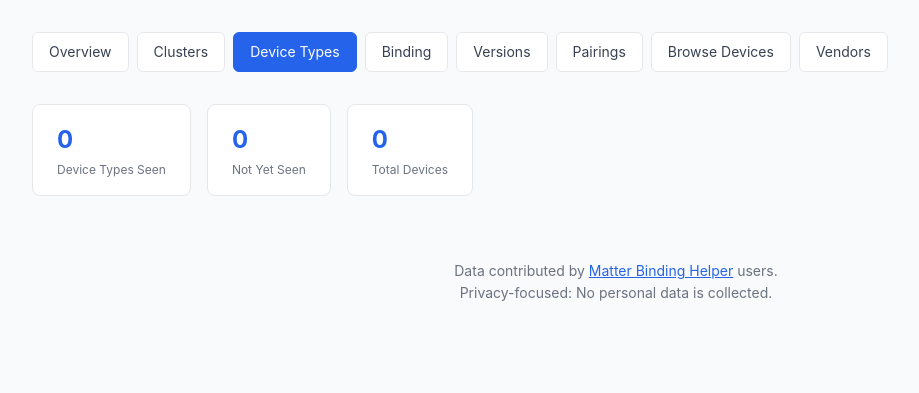
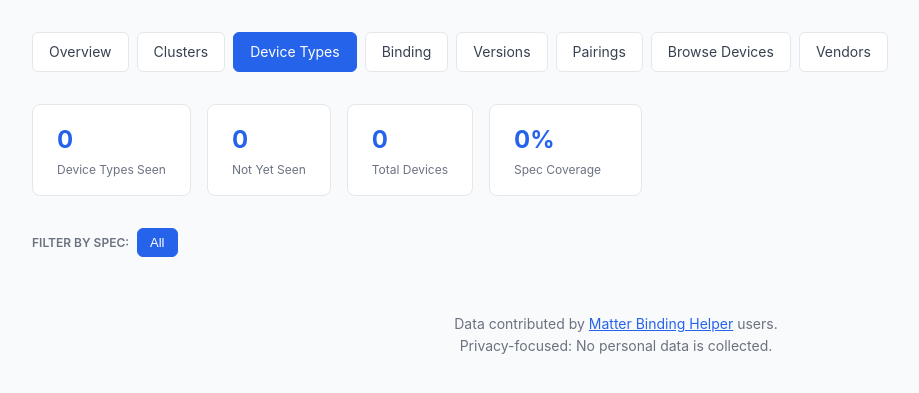
Before and after one commit to matter-survey/site, a Symfony app: template templates/stats/device_types.html.twig in a window 1280 px wide. Shown: the part 94-487 px from the top of the page, without its empty margins (24-943 px from the left). Run offline with Twig, Linux system fonts and the light colour scheme; the template is opened without the code that fills it, so the values that code supplies are empty; some libraries are stand-ins or nearby versions.

Commit message:
feat: improve device types page with categorized unseen types and filters
- Group "Not Yet Seen" device types by category (same format as seen types)
- Add spec version filter buttons (1.0, 1.2, 1.3, 1.4)
- Add spec coverage progress bar showing % of Matter spec types seen
- Use dashed border style to visually distinguish unseen device types
- Update tests to match new categorized structure

```diff
--- a/templates/stats/device_types.html.twig
+++ b/templates/stats/device_types.html.twig
@@ -220,6 +220,95 @@
         margin-top: 0.25rem;
     }
 
+    .filter-bar {
+        display: flex;
+        gap: 0.5rem;
+        margin-bottom: 1.5rem;
+        flex-wrap: wrap;
+        align-items: center;
+    }
+
+    .filter-label {
+        font-size: 0.75rem;
+        color: var(--gray-500);
+        text-transform: uppercase;
+        font-weight: 600;
+    }
+
+    .filter-btn {
+        padding: 0.375rem 0.75rem;
+        background: white;
+        border: 1px solid var(--gray-200);
+        border-radius: 0.375rem;
+        font-size: 0.8125rem;
+        cursor: pointer;
+        transition: all 0.15s;
+        text-decoration: none;
+        color: var(--gray-600);
+    }
+
+    .filter-btn:hover {
+        background: var(--gray-50);
+        border-color: var(--gray-300);
+    }
+
+    .filter-btn.active {
+        background: var(--primary);
+        color: white;
+        border-color: var(--primary);
+    }
+
+    .unseen-category {
+        opacity: 0.75;
+    }
+
+    .unseen-category .category-header {
+        background: var(--gray-50);
+    }
+
+    .unseen-category .device-type-card {
+        border: 1px dashed var(--gray-300);
+        background: white;
+    }
+
+    .unseen-category .device-type-count {
+        color: var(--gray-400);
+        font-size: 0.875rem;
+    }
+
+    .section-divider {
+        display: flex;
+        align-items: center;
+        gap: 1rem;
+        margin: 2rem 0;
+        color: var(--gray-400);
+        font-size: 0.875rem;
+    }
+
+    .section-divider::before,
+    .section-divider::after {
+        content: '';
+        flex: 1;
+        height: 1px;
+        background: var(--gray-200);
+    }
+
+    .progress-bar-container {
+        background: var(--gray-200);
+        border-radius: 9999px;
+        height: 8px;
+        overflow: hidden;
+        flex: 1;
+        max-width: 200px;
+    }
+
+    .progress-bar-fill {
+        height: 100%;
+        background: var(--primary);
+        border-radius: 9999px;
+        transition: width 0.3s;
+    }
+
     .icon-lightbulb::before { content: '💡'; }
     .icon-thermometer::before { content: '🌡️'; }
     .icon-lock::before { content: '🔒'; }
@@ -283,6 +372,8 @@
     {% for category, types in groupedDeviceTypes %}
         {% set totalDeviceTypes = totalDeviceTypes + types|length %}
     {% endfor %}
+    {% set totalSpecTypes = totalDeviceTypes + missingDeviceTypes|length %}
+    {% set coveragePercent = totalSpecTypes > 0 ? ((totalDeviceTypes / totalSpecTypes) * 100)|round : 0 %}
 
     <div class="stats-row">
         <div class="stat-card">
@@ -297,11 +388,29 @@
             <div class="value">{{ stats.total_devices|number_format }}</div>
             <div class="label">Total Devices</div>
         </div>
+        <div class="stat-card" style="display: flex; align-items: center; gap: 1rem;">
+            <div>
+                <div class="value">{{ coveragePercent }}%</div>
+                <div class="label">Spec Coverage</div>
+            </div>
+            <div class="progress-bar-container">
+                <div class="progress-bar-fill" style="width: {{ coveragePercent }}%;"></div>
+            </div>
+        </div>
+    </div>
+
+    {# Spec Version Filter #}
+    <div class="filter-bar">
+        <span class="filter-label">Filter by Spec:</span>
+        <button class="filter-btn active" data-filter="all">All</button>
+        {% for version in specVersions %}
+            <button class="filter-btn" data-filter="{{ version }}">{{ version }}</button>
+        {% endfor %}
     </div>
 
     {% for category in displayCategories %}
         {% if groupedDeviceTypes[category]|length > 0 %}
-            <div class="category-section category-{{ category|lower|replace({' ': '-'}) }}">
+            <div class="category-section category-{{ category|lower|replace({' ': '-'}) }}" data-category="{{ category }}">
                 <div class="category-header">
                     <span class="category-dot"></span>
                     <h2>{{ category }}</h2>
@@ -309,7 +418,7 @@
                 </div>
                 <div class="device-type-grid">
                     {% for dt in groupedDeviceTypes[category] %}
-                        <a href="{{ path('stats_device_type_show', {type: dt.id}) }}" class="device-type-card">
+                        <a href="{{ path('stats_device_type_show', {type: dt.id}) }}" class="device-type-card" data-spec="{{ dt.specVersion }}">
                             <div class="device-type-icon icon-{{ dt.icon }}"></div>
                             <div class="device-type-info">
                                 <div class="device-type-name">
@@ -329,22 +438,62 @@
     {% endfor %}
 
     {% if missingDeviceTypes|length > 0 %}
-        <div class="missing-section">
-            <div class="missing-header">
-                <h2>Not Yet Seen in Survey</h2>
-                <p>Device types defined in the Matter specification but not yet reported by contributors</p>
+        <div class="section-divider">Not Yet Seen in Survey</div>
+        <p style="text-align: center; font-size: 0.875rem; color: var(--gray-500); margin-bottom: 1.5rem;">
+            Device types defined in the Matter specification but not yet reported by contributors
+        </p>
+
+        {% for category in displayCategories %}
+            {% if groupedMissingDeviceTypes[category]|length > 0 %}
+                <div class="category-section category-{{ category|lower|replace({' ': '-'}) }} unseen-category" data-category="{{ category }}">
+                    <div class="category-header">
+                        <span class="category-dot"></span>
+                        <h2>{{ category }}</h2>
+                        <span style="font-size: 0.75rem; color: var(--gray-500);">{{ groupedMissingDeviceTypes[category]|length }} types not yet seen</span>
                     </div>
-            <div class="missing-grid">
-                {% for dt in missingDeviceTypes %}
-                    <a href="{{ path('stats_device_type_show', {type: dt.id}) }}" class="missing-item">
-                        <div class="name">
+                    <div class="device-type-grid">
+                        {% for dt in groupedMissingDeviceTypes[category] %}
+                            <a href="{{ path('stats_device_type_show', {type: dt.id}) }}" class="device-type-card" data-spec="{{ dt.specVersion }}">
+                                <div class="device-type-icon icon-{{ dt.icon }}"></div>
+                                <div class="device-type-info">
+                                    <div class="device-type-name">
                                         {{ dt.name }}
+                                        {% if dt.specVersion %}
                                             <span class="spec-badge spec-{{ dt.specVersion|replace({'.': '-'}) }}">{{ dt.specVersion }}</span>
+                                        {% endif %}
                                     </div>
-                        <div class="meta">{{ dt.displayCategory }} &middot; ID: {{ dt.id }}</div>
+                                    <div class="device-type-meta">ID: {{ dt.id }}</div>
+                                </div>
+                                <div class="device-type-count">—</div>
                             </a>
                         {% endfor %}
                     </div>
                 </div>
             {% endif %}
+        {% endfor %}
+    {% endif %}
+
+    <script>
+        document.querySelectorAll('.filter-btn').forEach(btn => {
+            btn.addEventListener('click', () => {
+                document.querySelectorAll('.filter-btn').forEach(b => b.classList.remove('active'));
+                btn.classList.add('active');
+                const filter = btn.dataset.filter;
+
+                document.querySelectorAll('.device-type-card').forEach(card => {
+                    if (filter === 'all' || card.dataset.spec === filter) {
+                        card.style.display = '';
+                    } else {
+                        card.style.display = 'none';
+                    }
+                });
+
+                // Hide empty categories
+                document.querySelectorAll('.category-section').forEach(section => {
+                    const visibleCards = section.querySelectorAll('.device-type-card:not([style*="display: none"])');
+                    section.style.display = visibleCards.length > 0 ? '' : 'none';
+                });
+            });
+        });
+    </script>
 {% endblock %}
```
Also changed, not shown: src/Controller/StatsController.php (+15 -2 lines), tests/Controller/StatsControllerTest.php (+6 -5 lines). Lines whose indentation alone changed are shown as unchanged.
